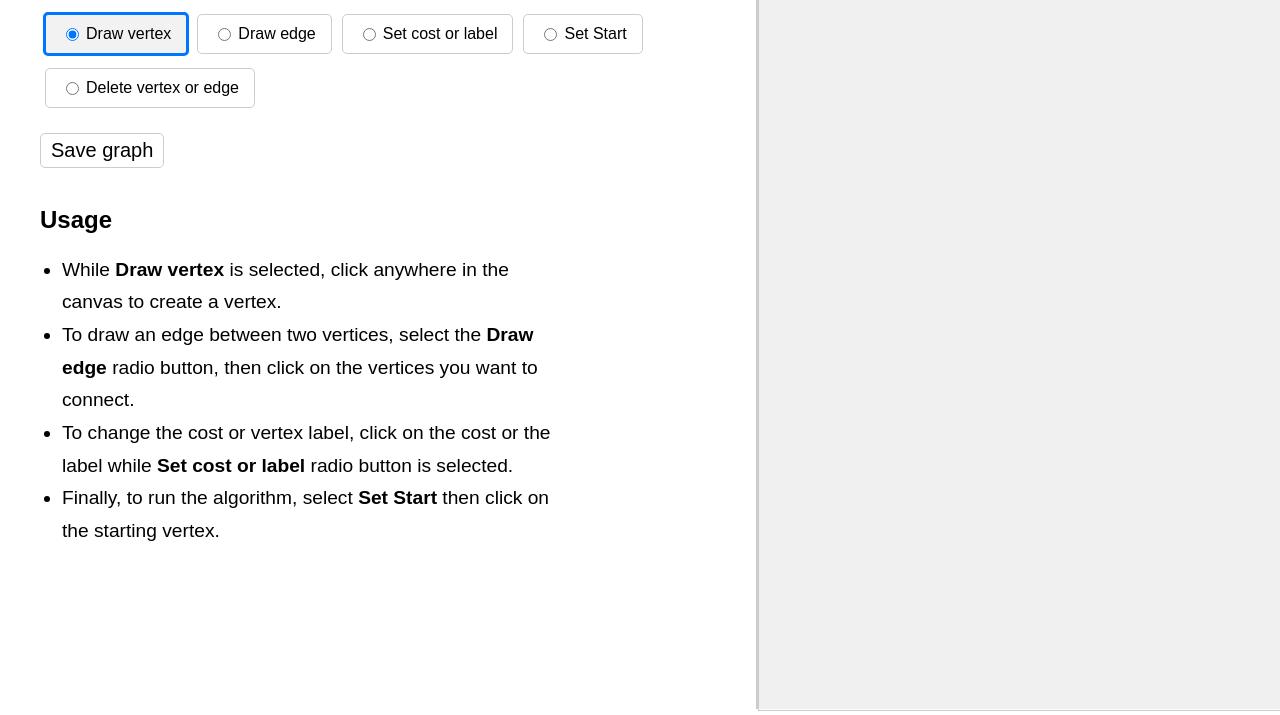
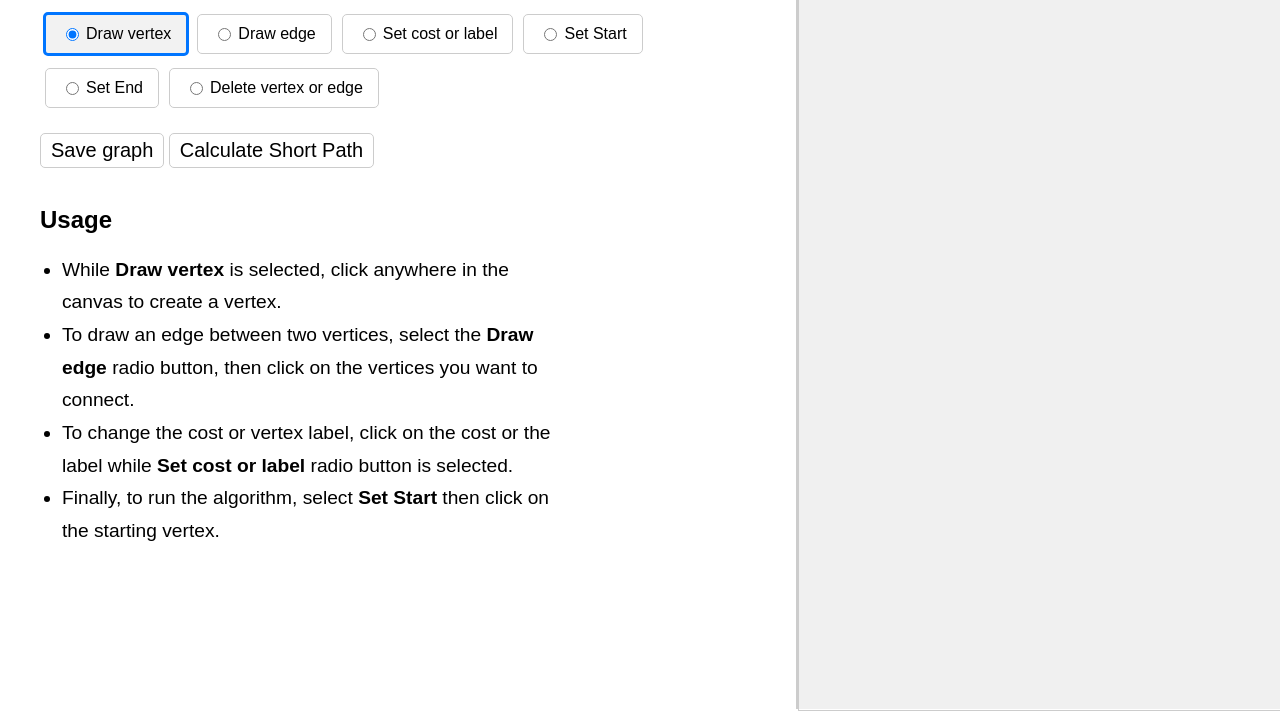
Before and after one commit to Moatsem-Emam/Dijkstra-Implementation-js, a plain HTML site: page index.html in a window 1280 px wide. Shown: the part 91-806 px from the top of the page. Drawn offline with Linux system fonts and the light colour scheme; a web font is replaced by a local one.

Commit message:
Update index.html

```diff
--- a/index.html
+++ b/index.html
@@ -46,21 +46,27 @@
 					<input type="radio" name="radWorkMode" id="setStart" value="setStart">
 					Set Start
 				</label>
+				<label class="inputLabel" for="setEnd">
+					<input type="radio" name="radWorkMode" id="setEnd" value="setEnd">
+					Set End
+				</label>
 
 				<label class="inputLabel" for="delVertexEdge">
 					<input type="radio" name="radWorkMode" id="delVertexEdge" value="delVertexEdge">
 					Delete vertex or edge
 				</label>
+
 			</div>
 
 			<br>
 
 			<button class="btn" id="savesvgbutton">Save graph</button>
+			<button onclick="calculateShortPath()" class="btn" id="calcShortPath">Calculate Short Path</button>
 
 			<br>
 			<br>
 
-			<table id="dijkstraSteps"></table>
+			<table id="shortestPathResult"></table>
 
 			<h2>Usage</h2>
 
```
